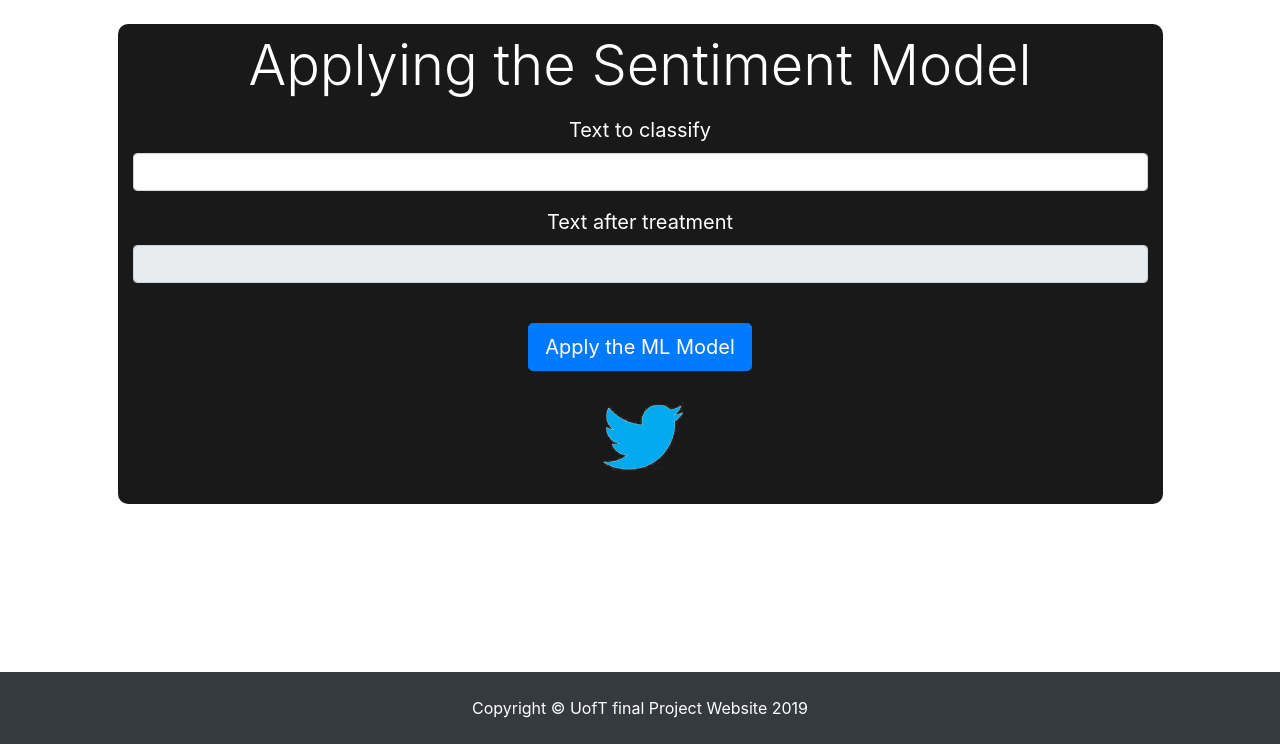
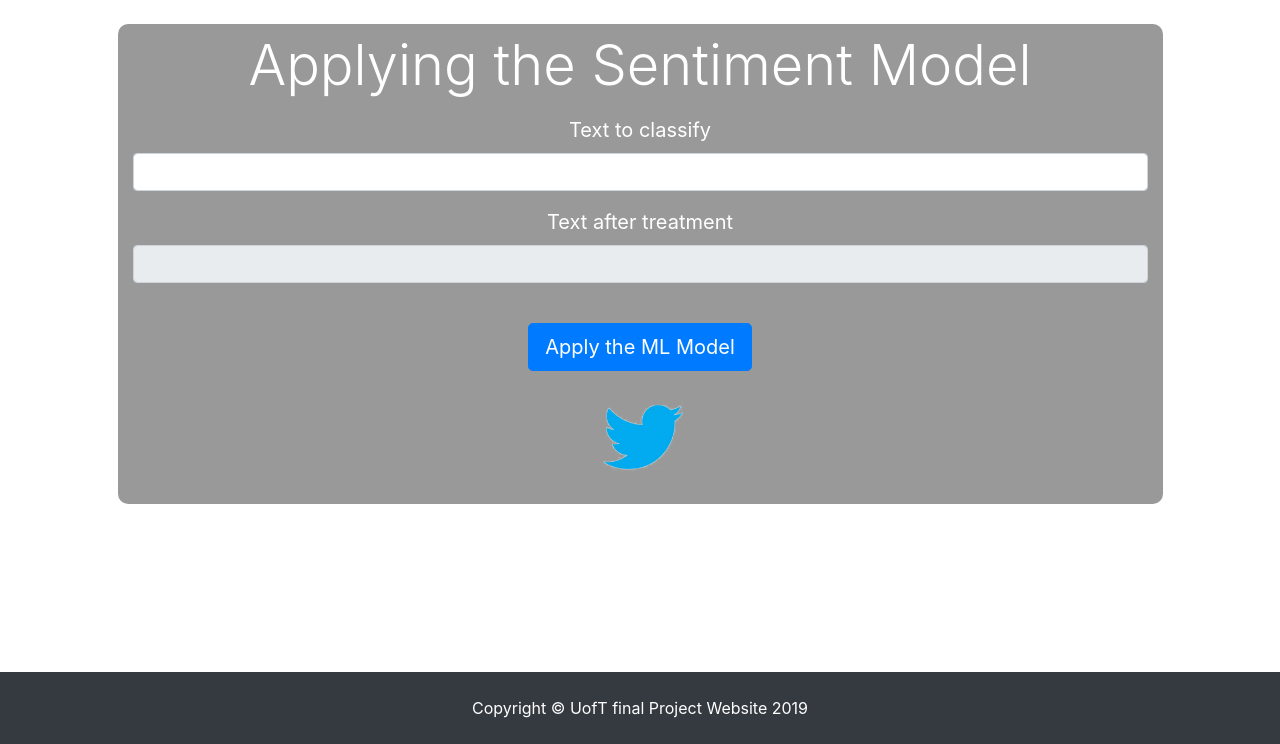
Before and after one commit to pamcuellas/ML-Tweet-Sentiment-Analysis, a Flask app: page /predictinput in a window 1280 px wide. Shown: the part 56-800 px from the top of the page. Run offline with Flask 2, Linux system fonts and the light colour scheme; some libraries are stand-ins or nearby versions.

Commit message:
Backgroud color of forms page changed.

```diff
--- a/static/css/input-page.css
+++ b/static/css/input-page.css
@@ -22,7 +22,7 @@ form:before {
     position: absolute;
     top: 0;
     width: 100%;
-    background-color: rgba(0,0,0,0.9);
+    background-color: rgba(0,0,0,0.4);
     z-index: -1;
     border-radius: 10px;
 }
```
